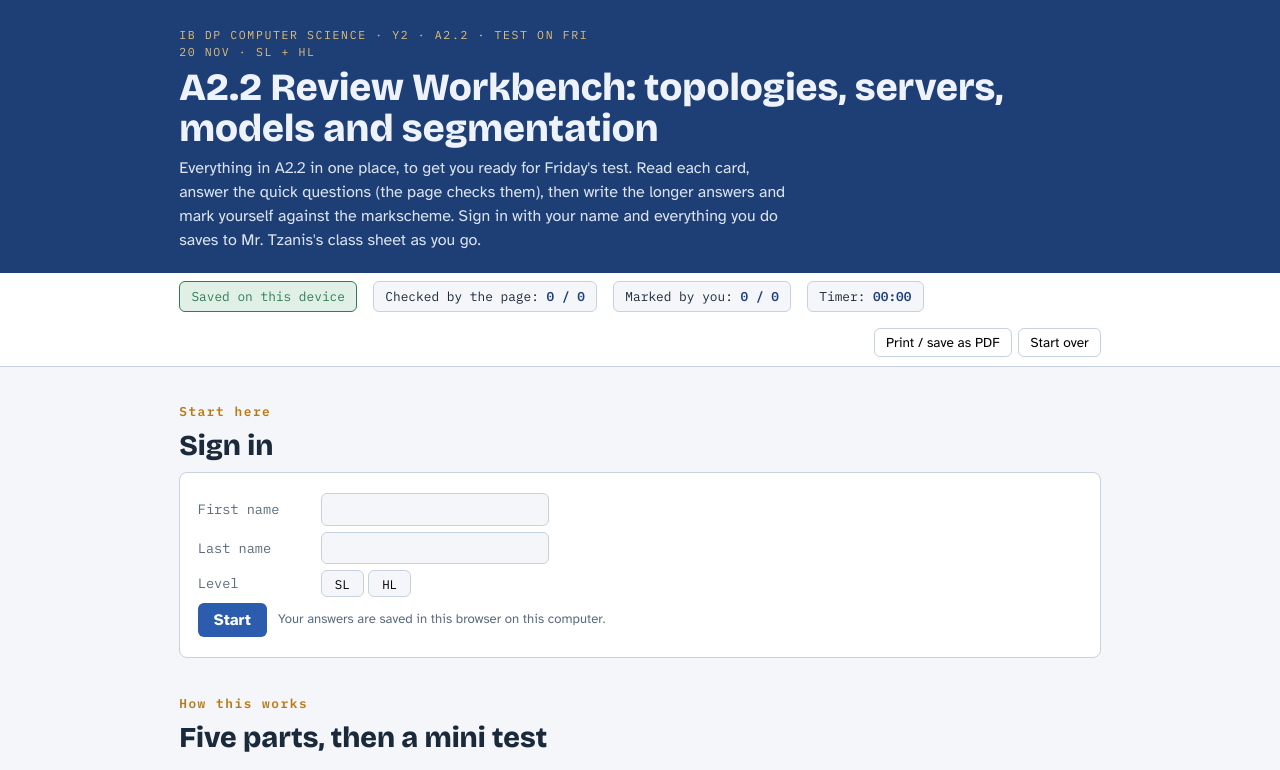
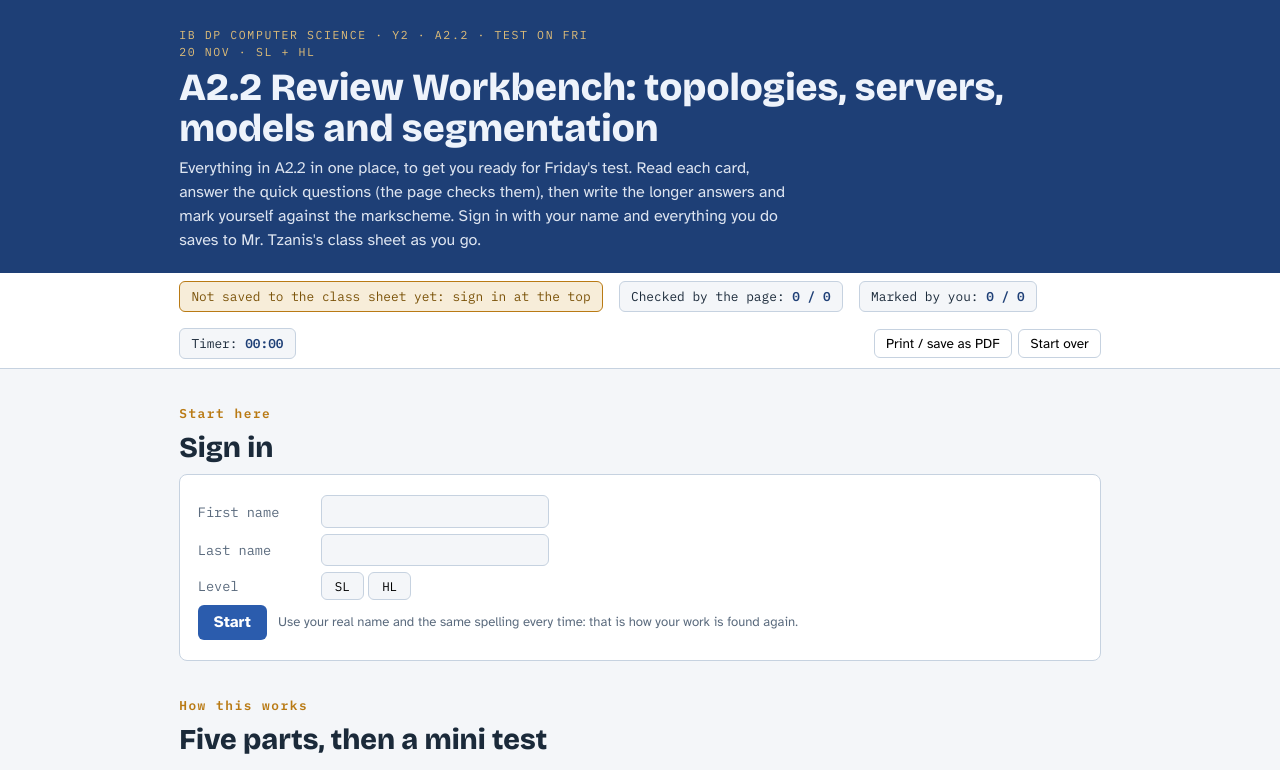
Before and after one commit to mtzanis/ibcs-2026-27, a plain HTML site: page a2-2-review-workbench/index.html in a window 1280 px wide. Shown: the top 770 px of the page. Drawn offline with nearby package versions, Linux system fonts and the light colour scheme.

Commit message:
A2.2 workbench: point class sheet sync at the deployed web app
Co-Authored-By: Claude Opus 5.5 <noreply@anthropic.com>
Claude-Session: https://claude.ai/code/session_01HiU8RVdkTLX73VfzGXYRn8

```diff
--- a/a2-2-review-workbench/index.html
+++ b/a2-2-review-workbench/index.html
@@ -438,7 +438,7 @@ const SCEN = [
 (function(){
   const KEY='a22-review-nov';
   /* Class sheet web app (Google Apps Script /exec URL). Empty = save in this browser only. */
-  const SYNC_URL='';
+  const SYNC_URL='https://script.google.com/macros/s/AKfycbxpWb4eKUMYev6pgkqlKVkj6tJDeqa3rnEFB6Rg8K9OD5Yig3d-dpUtvH4VNUj3cMw2Mg/exec';
   const blank=()=>({v:1,first:'',last:'',lvl:null,mcq:{},written:{},started:null,handedIn:null,updated:0});
   let state=blank();
   try{const raw=localStorage.getItem(KEY); if(raw)state=Object.assign(blank(),JSON.parse(raw));}catch(e){}
```
